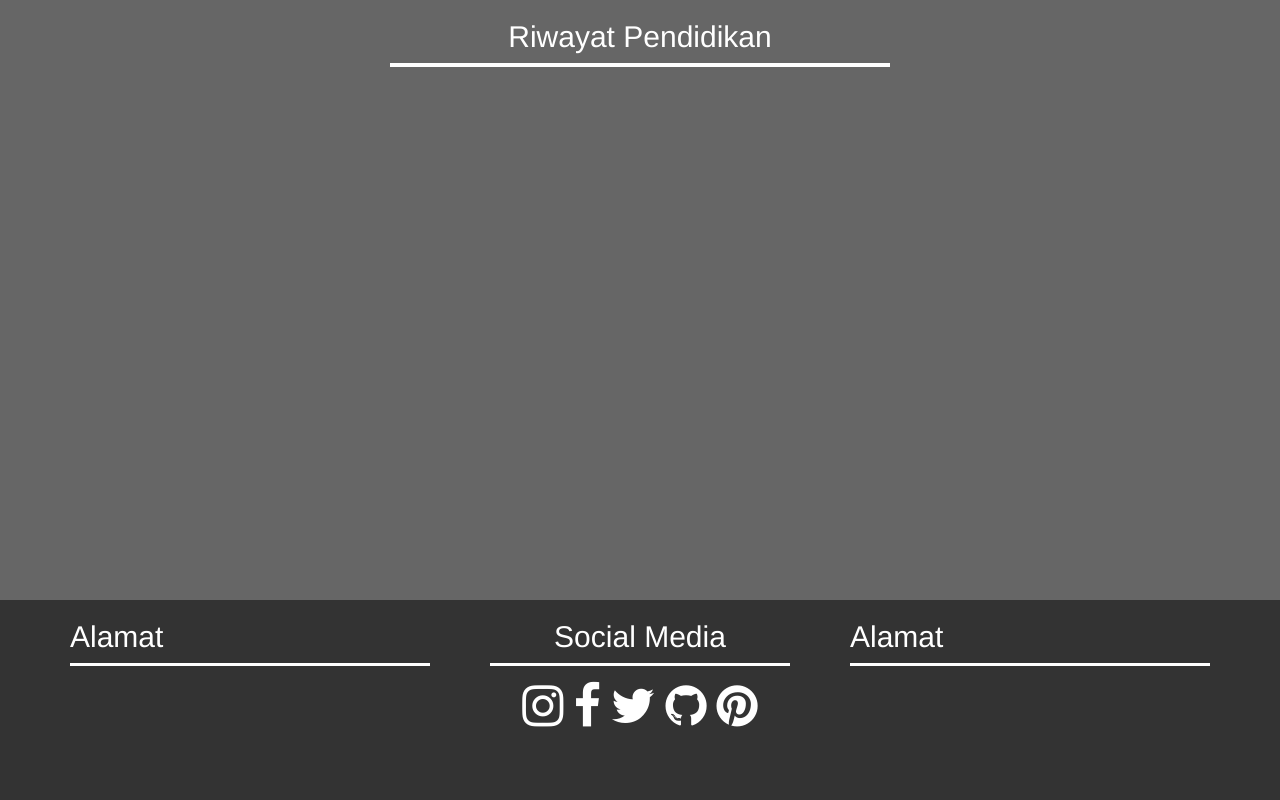
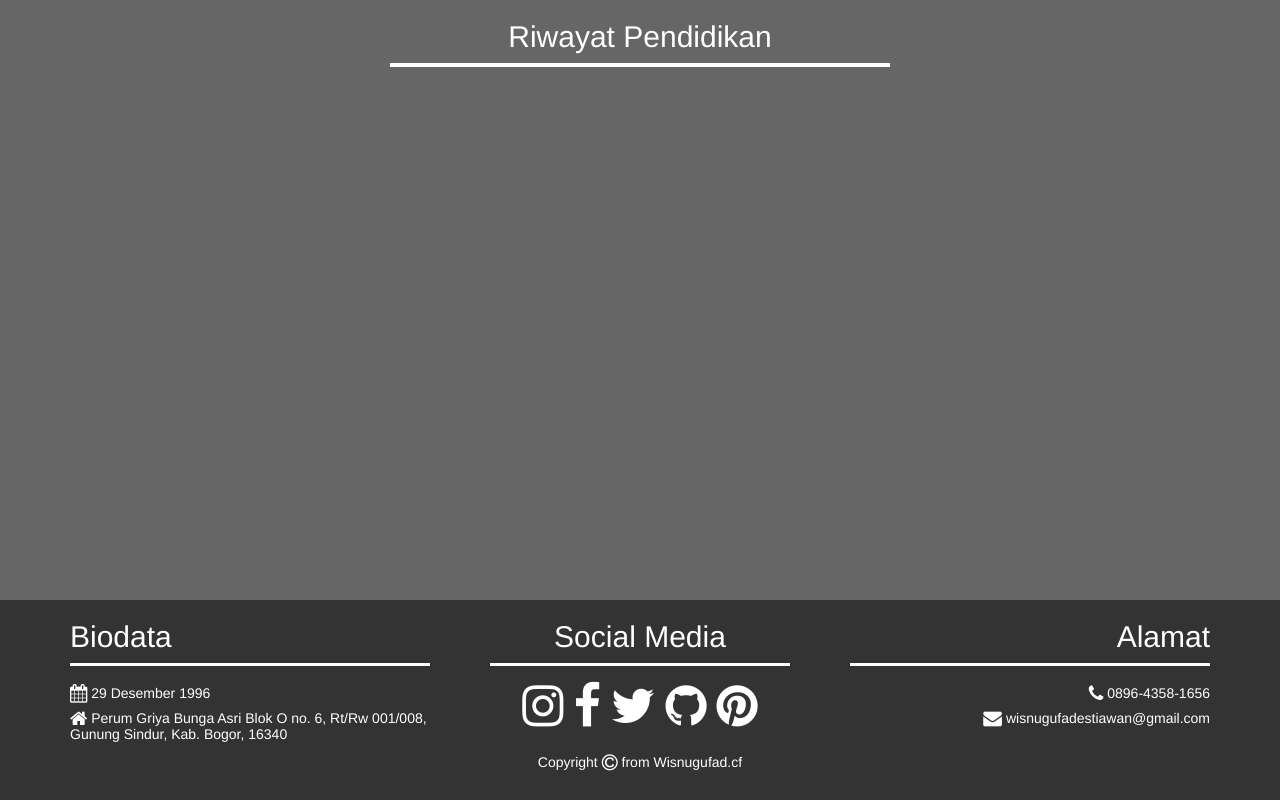
Before and after one commit to wisnugufad/portofolio, a plain HTML site: page index.html in a window 1280 px wide. Shown: the part 2360-3160 px from the top of the page. Drawn offline with Linux system fonts and the light colour scheme.

Commit message:
update footer

```diff
--- a/css/style.css
+++ b/css/style.css
@@ -90,3 +90,11 @@ a{
 .text-left hr{
 	width: 100%
 }
+
+.text-right{
+	text-align: right;
+}
+
+.text-right hr{
+	width: 100%
+}
--- a/index.html
+++ b/index.html
@@ -151,8 +151,10 @@
 	<div class="container">
 		<div class="row">
 			<div class="col-md-4 text-left">
-				<h2>Alamat</h2>
+				<h2>Biodata</h2>
 				<hr>
+				<h5><span class="fa fa-calendar fa-lg"></span> 29 Desember 1996</h5>
+				<h5><span class="fa fa-home fa-lg"></span> Perum Griya Bunga Asri Blok O no. 6, Rt/Rw 001/008, Gunung Sindur, Kab. Bogor, 16340</h5>
 			</div>
 			<div class="col-md-4 text-center">
 				<h2>Social Media</h2>
@@ -165,11 +167,16 @@
 					<a href=""><span class="fa fa-pinterest fa-lg"></span></a>
 				</h1>
 			</div>
-			<div class="col-md-4 text-left">
+			<div class="col-md-4 text-right">
 				<h2>Alamat</h2>
 				<hr>
+				<h5><span class="fa fa-phone fa-lg"></span> 0896-4358-1656</h5>
+				<h5><span class="fa fa-envelope fa-lg"></span> wisnugufadestiawan@gmail.com</h5>
 			</div>
 		</div>
+	</div>
+	<div class="col-md-12 text-center">
+		Copyright <span class="fa fa-copyright fa-lg"></span>  from Wisnugufad.cf
 	</div>
 </footer>
 <!-- akhir footer -->
```
